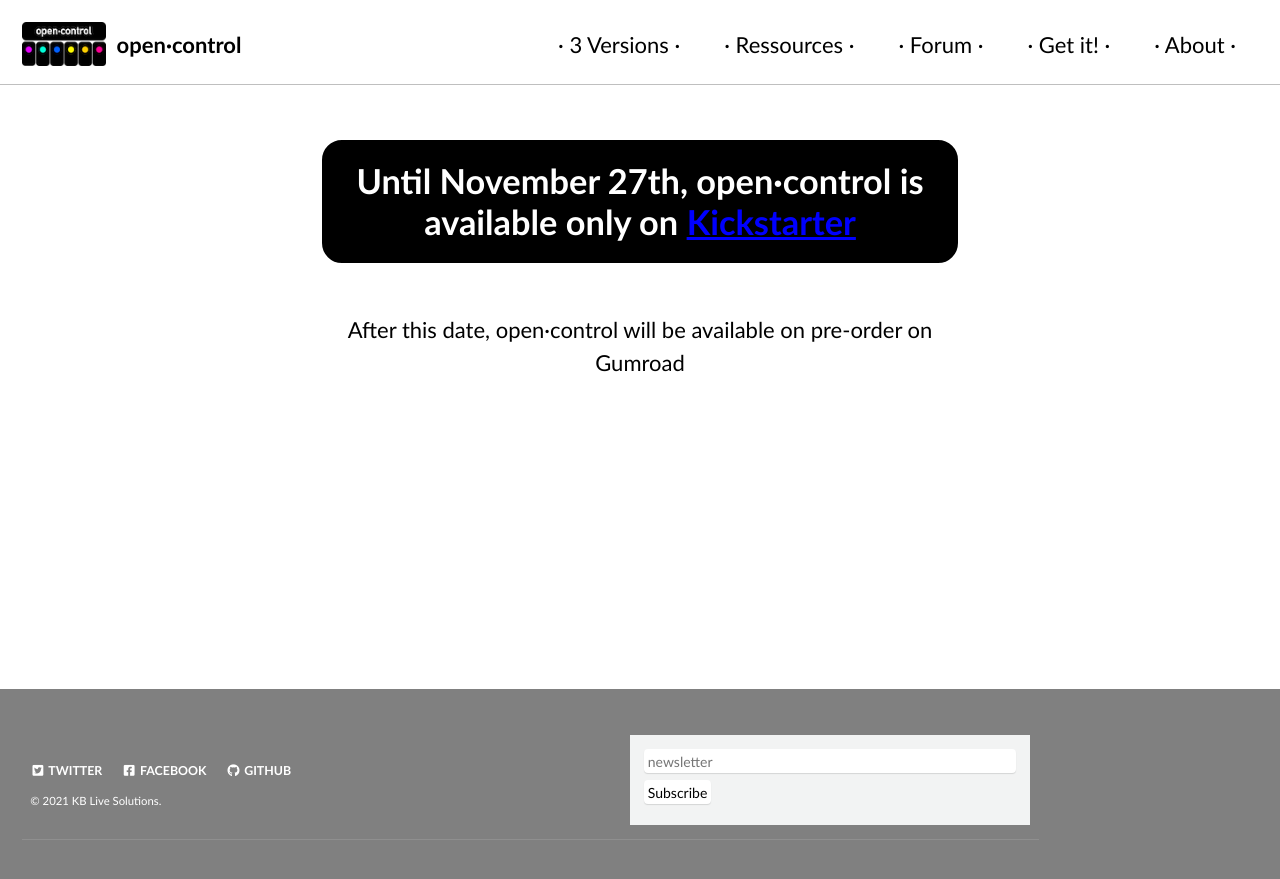
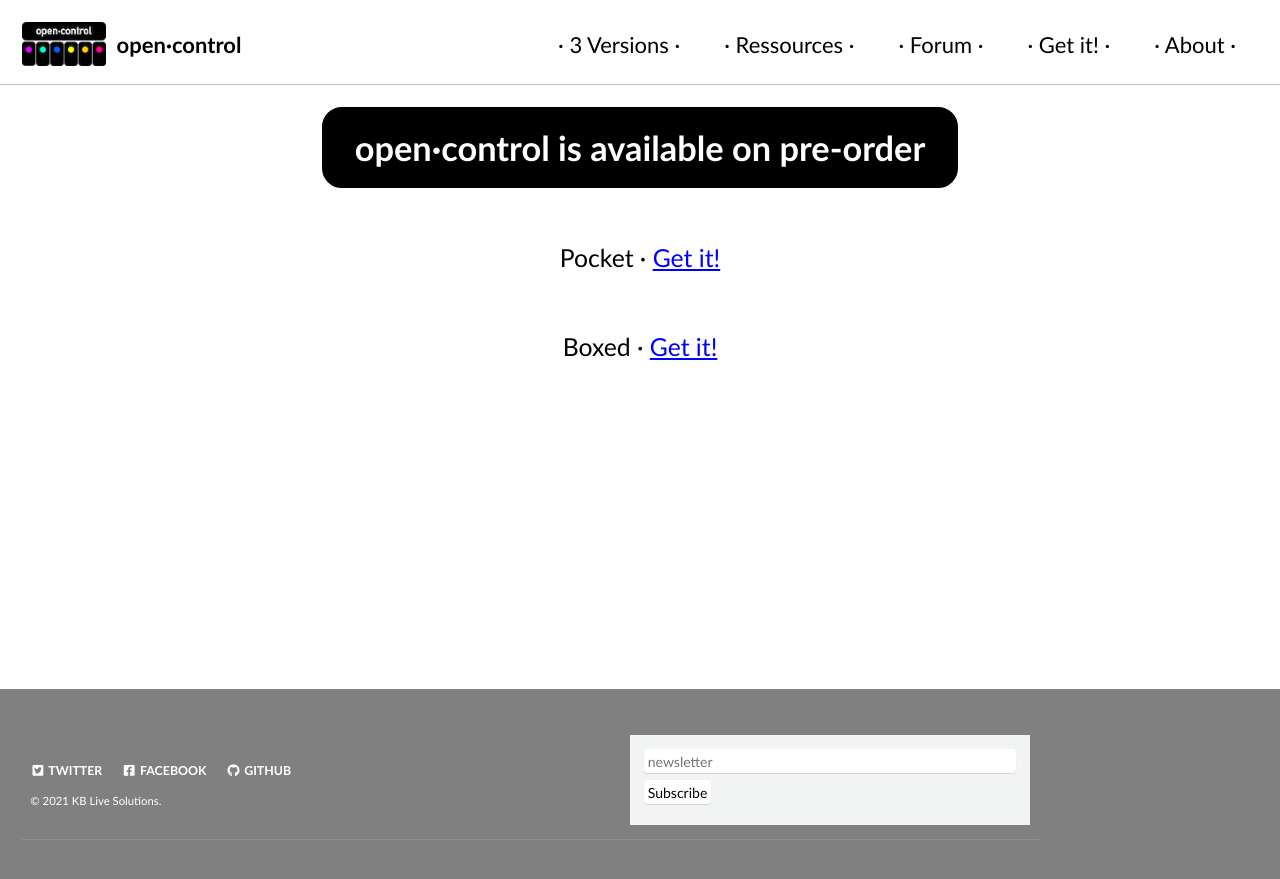
Before and after one commit to KBLiveSolutions/open.control, a Jekyll site: the page built from _pages/purchase.md, in a window 1280 px wide. Shown: the top 879 px of the page. Built offline with Jekyll 4.4.1, drawn with Linux system fonts in a browser that asks for light colours; cached includes are drawn as plain includes; comment, search, counter and statistics services are not loaded.

Commit message:
added gumroad

```diff
--- a/_pages/purchase.md
+++ b/_pages/purchase.md
@@ -3,11 +3,15 @@
 permalink: /purchase/
 ---
 <html>
-<br><h1>Until November 27th, open·control is available only on <a href="https://www.kickstarter.com/projects/kblivesolutions/opencontrol" target="_blank">Kickstarter</a></h1>
-<br>
-<p align=center>After this date, open·control will be available on pre-order on Gumroad
-<!-- <li>Pocket</li>
-<li>Boxed</li>
-<li>Maker</li> -->
-</p>
+<!-- <br><h1>Until November 27th, open·control is available only on <a href="https://www.kickstarter.com/projects/kblivesolutions/opencontrol" target="_blank">Kickstarter</a></h1>
+<br> -->
+<h1> open·control is available on pre-order</h1>
+<h3>Pocket ·
+<script src="https://gumroad.com/js/gumroad.js"></script>
+<a class="gumroad-button" href="https://gumroad.com/l/kweDo">Get it!</a></h3>
+<h3>Boxed ·
+<script src="https://gumroad.com/js/gumroad.js"></script>
+<a class="gumroad-button" href="https://gumroad.com/l/phBcg">Get it!</a></h3>
+<!-- <li>Maker</li> -->
+
 </html>
--- a/index.html
+++ b/index.html
@@ -28,7 +28,8 @@
     · 2 Endless Knobs with Push Button<br>
     · MIDI In/Out<br>
     · USB<br>
-    · Robust plastic enclosure</p>"
+    · Robust plastic enclosure</p>
+    "
   url: "/purchase/"
   btn_label: "129€"
   btn_class: "btn--inverse"
```
